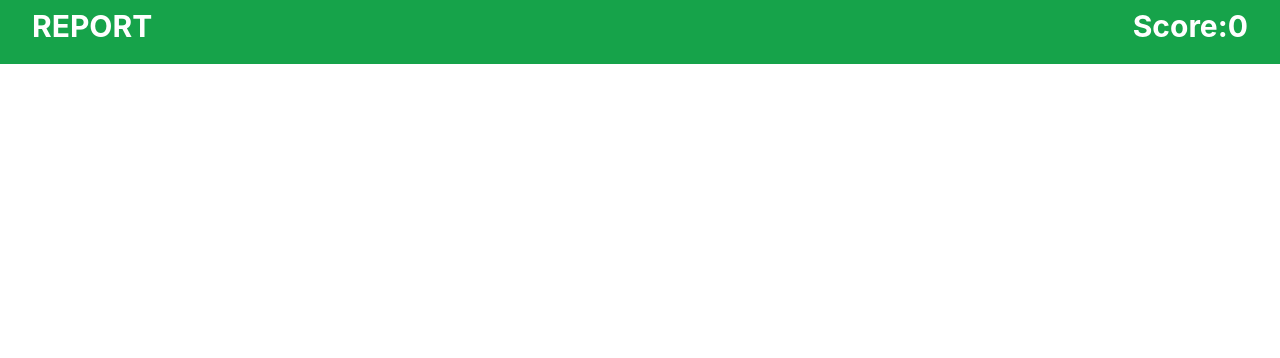
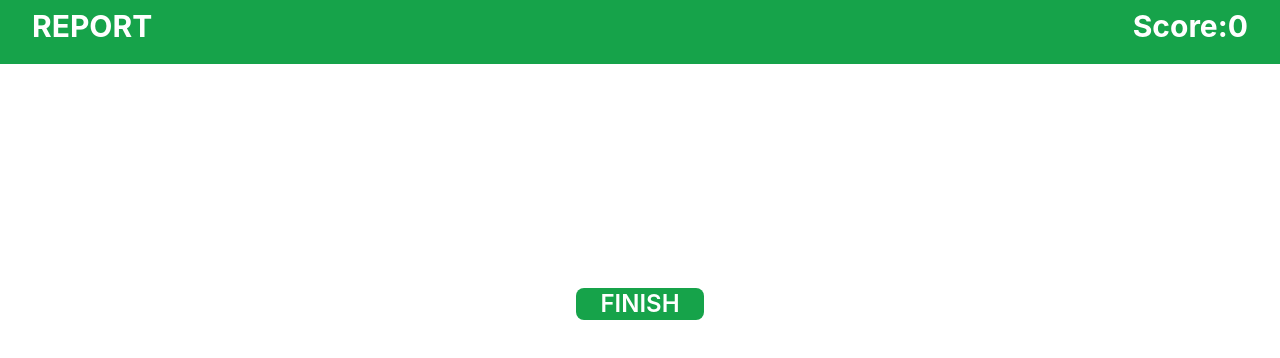
Before and after one commit to Tushar-Official/QuizzApp, a React (Create React App) app: page /Report in a window 1280 px wide. Shown: the top 358 px of the page. Built offline with nearby package versions, Linux system fonts and the light colour scheme.

Commit message:
added final page

```diff
--- a/src/App.js
+++ b/src/App.js
@@ -7,6 +7,7 @@ import ErrorBoundary from './ErrorBoundary';
 import {Provider} from 'react-redux'
 import {store} from './Redux/Store'
 import ReportPage from './Components/ReportPage';
+import Finish from './Components/Finish';
 function App() {
 
   return (
@@ -14,17 +15,14 @@ function App() {
     <Provider store={store}>
     <Router>
     <Routes>
-
-
-     <Route path="/" element={<Start/>}/>
-
-     <Route path="/Questions" element={
+   <Route path="/" element={<Start/>}/>
+  <Route path="/Questions" element={
       <ErrorBoundary>
       <Questions/>
       </ErrorBoundary>
     }/>
     <Route path="/Report" element={<ErrorBoundary><ReportPage/></ErrorBoundary>}/>
-
+    <Route path="/Finish" element={<Finish/>}/>
      </Routes>
      </Router>
      </Provider>
--- /dev/null
+++ b/src/Components/Finish.js
@@ -0,0 +1,9 @@
+import React from 'react'
+
+function Finish() {
+  return (
+    <div className='m-44 text-center text-4xl text-blue-600 font-bold'>Thank You for visting Quiz .....</div>
+  )
+}
+
+export default Finish
--- a/src/Components/ReportPage.js
+++ b/src/Components/ReportPage.js
@@ -1,11 +1,13 @@
 import React, { useEffect, useState } from 'react'
 import { useSelector } from 'react-redux'
+import { useNavigate } from 'react-router-dom'
 
 function ReportPage() {
   const correctAnswers=useSelector((state) => state.quiz.userChoicedData)
   const selectedOptions=useSelector((state) => state.quiz.usercollectedData)
   const[score,setScore]=useState(0)
   const[ready,SetReady]=useState(true)
+  const navigate=useNavigate()
 
 
   useEffect(() => {
@@ -36,6 +38,10 @@ function ReportPage() {
   setTimeout(()=>{
     SetReady(false)
   },5000)
+
+  const handleFinish=()=>{
+    navigate("/Finish")
+  }
 return (
 
     <div className=''>
@@ -75,11 +81,15 @@ return (
     ))
         }
     </div>
-
+    <div className=' mb-44 justify-center flex '>
+    <button className='bg-green-600 w-32 rounded-lg h-8 text-2xl font-semibold text-white cursor-pointer hover:bg-green-800'
+    onClick={()=>handleFinish()}>FINISH</button></div>
 
 
     </>
     )}
+
+
 
     </div>
   )
```
